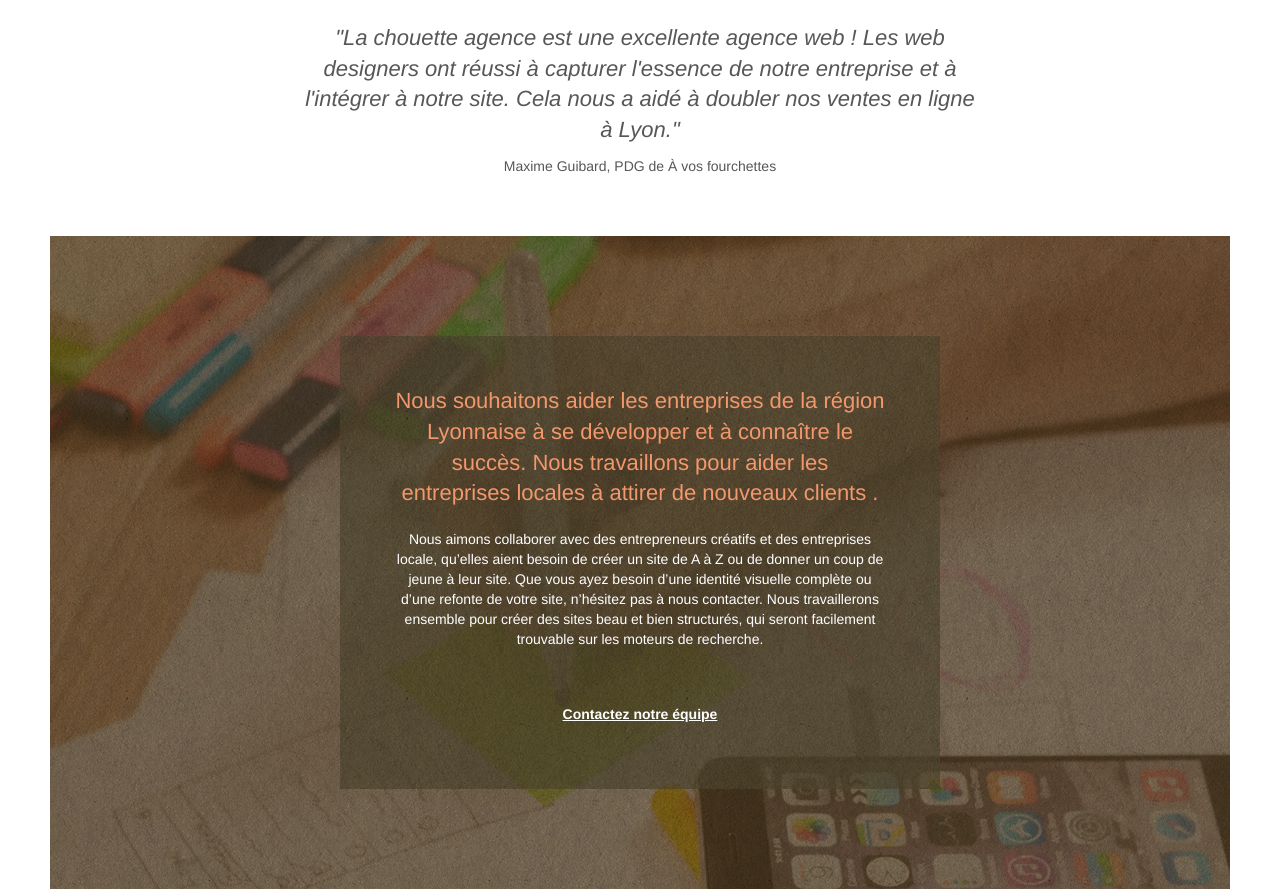
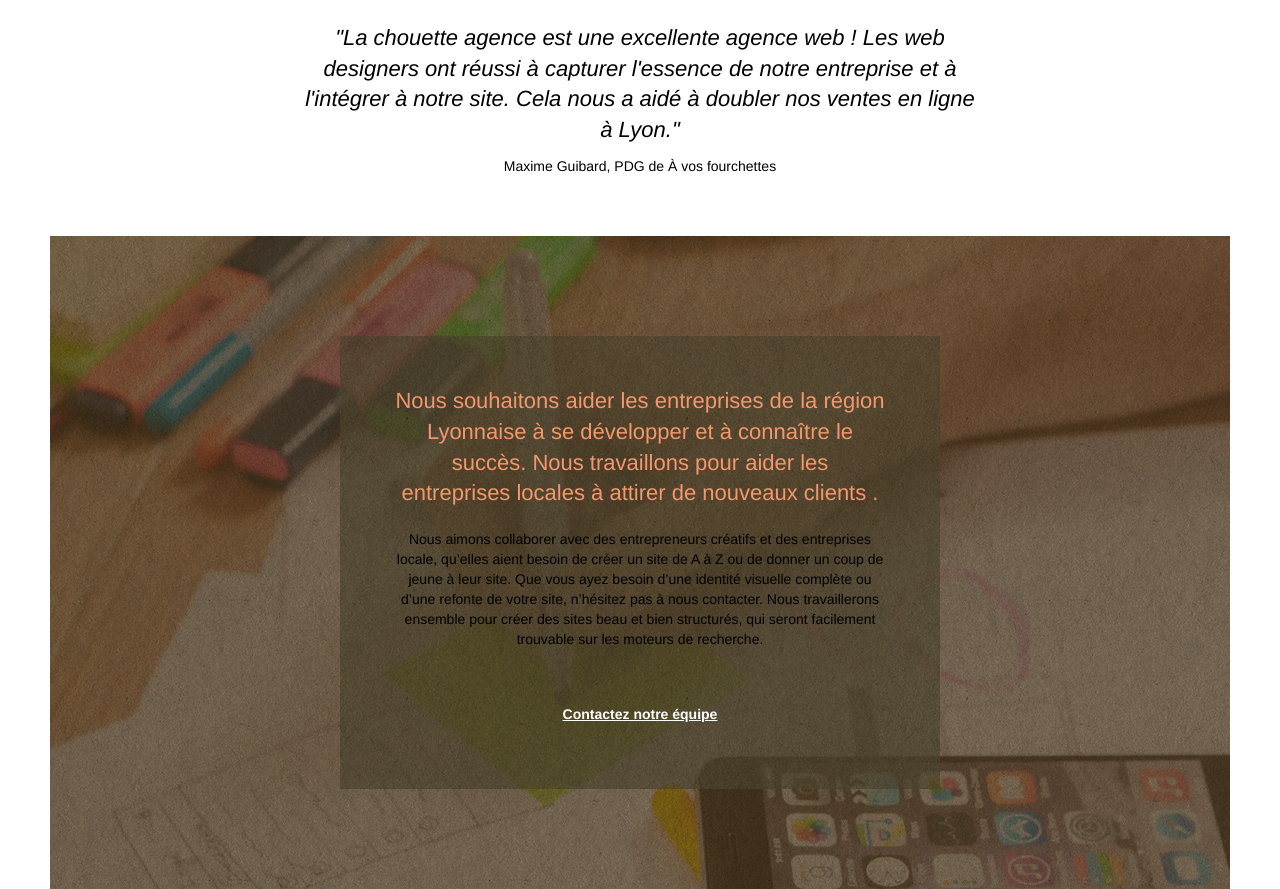
Before and after one commit to SibylleEloy/SibylleEloy_4_23032021, a website: page src/index.html in a window 1280 px wide. Shown: the part 1016-1905 px from the top of the page. Drawn offline with Linux system fonts and the light colour scheme; files whose address does not match are found by name.

Commit message:
final commit

```diff
--- a/package.json
+++ b/package.json
@@ -19,12 +19,14 @@
   "devDependencies": {
     "autoprefixer": "^10.2.6",
     "cssnano": "^5.0.6",
+    "gh-pages": "^3.2.3",
     "gulp": "^4.0.2",
     "gulp-concat": "^2.6.1",
     "gulp-imagemin": "^7.1.0",
     "gulp-postcss": "^9.0.0",
     "gulp-sourcemaps": "^3.0.0",
-    "gulp-terser": "^2.0.1"
+    "gulp-terser": "^2.0.1",
+    "push-dir": "^0.4.1"
   },
   "dependencies": {
     "postcss": "^8.3.5"
--- a/src/assets/css/style.css
+++ b/src/assets/css/style.css
@@ -694,7 +694,7 @@ label,
 a {
   font-family: "helvetica";
   font-weight: 400;
-  color: #575757 !important;
+  color: black !important;
 }
 
 .container {
@@ -779,7 +779,7 @@ h4 {
 }
 
 .white {
-  color: #ffffff !important;
+  color: black !important;
 }
 
 .portfolio-thumb {
```
Also changed, not shown: dist/assets/css/bootstrap.css (added), dist/assets/css/et-line.css (added), dist/assets/css/font-awesome.css (added), dist/assets/css/style.css, 5 other files.
